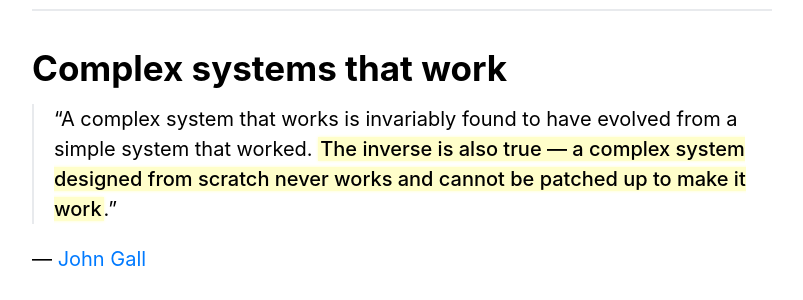
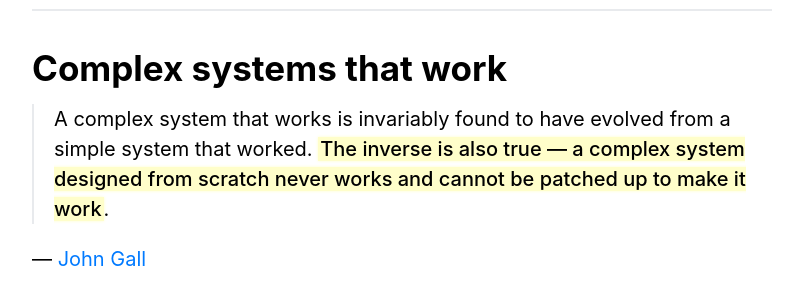
Before and after one commit to zachwill/blog, a Jekyll site: the page built from _posts/2022-10-15-complex-systems.md, in a window 1280 px wide. Shown: the part 171-471 px from the top of the page, without its empty margins (238-1041 px from the left). Built offline with Jekyll 4.4.1, drawn with Linux system fonts in a browser that asks for light colours.

Commit message:
Remove quotes

```diff
--- a/_posts/2022-10-15-complex-systems.md
+++ b/_posts/2022-10-15-complex-systems.md
@@ -4,6 +4,6 @@ title     : Complex systems that work
 permalink : /complex-systems/
 ---
 
-> "A complex system that works is invariably found to have evolved from a simple system that worked. **The inverse is also true — a complex system designed from scratch never works and cannot be patched up to make it work**.”
+> A complex system that works is invariably found to have evolved from a simple system that worked. **The inverse is also true — a complex system designed from scratch never works and cannot be patched up to make it work**.
 
 &mdash; [John Gall](https://twitter.com/eugeneyan/status/1315450046540726272)
```
